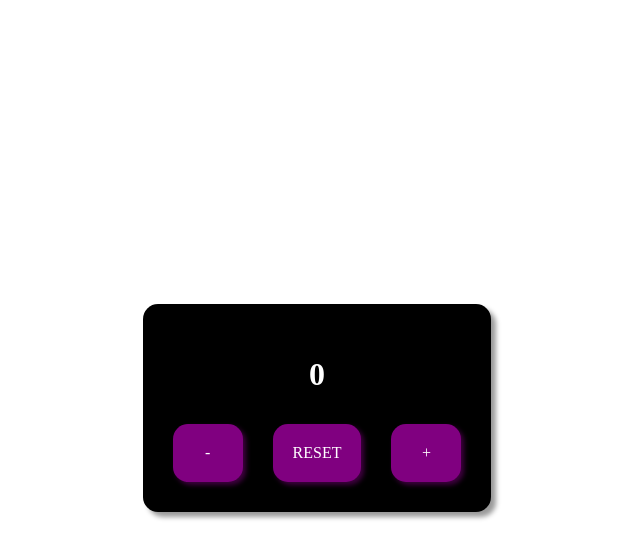
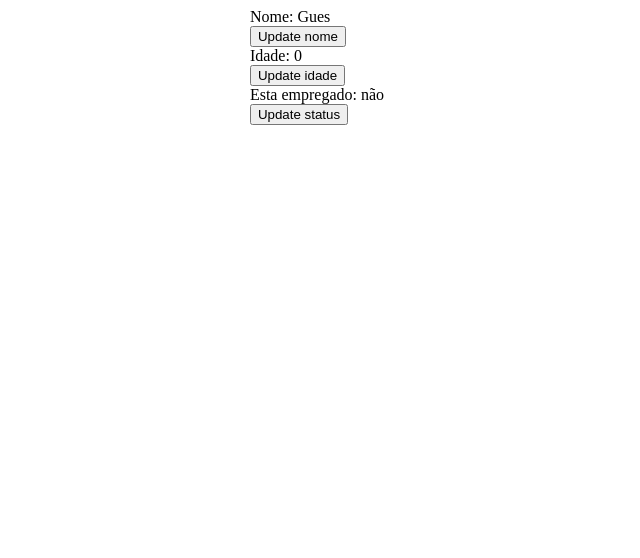
Before and after one commit to GUGOFO/Estudos-React, a React (Vite) app: page / in a window 1280 px wide. Shown: the top 558 px of the page, without its empty margins (323-963 px from the left). Built offline with nearby package versions, Linux system fonts and the light colour scheme.

Commit message:
useState

```diff
--- a/src/App.jsx
+++ b/src/App.jsx
@@ -1,21 +1,9 @@
-import BtnDiminuir from "./jsx/Contador/BtnDiminuir.jsx";
-import BtnAumentar from "./jsx/Contador/BtnAumentar.jsx";
-import BtnRezetar from "./jsx/Contador/BtnRezetar.jsx";
-import Display from "./jsx/Contador/Display.jsx";
-
-import Styles from "./jsx/Contador/Styles.module.css"
+import UseState from "./jsx/useState/UseState";
 
 function App(){
 
     return(
-        <div className={Styles.container}>
-            <Display/>
-            <div className={Styles.btnDivs}>
-                <BtnDiminuir/>
-                <BtnRezetar/>
-                <BtnAumentar/>
-            </div>
-        </div>
+        <UseState/>
     );
 }
 
--- /dev/null
+++ b/src/jsx/useState/UseState.jsx
@@ -0,0 +1,38 @@
+import React, {useState} from "react"
+
+function UseState(){
+
+    const [nome, useName] = useState("Gues");
+
+    const updateName = () => {
+        useName("Gustavo");
+    }
+
+    const [idade, useIdade] = useState(0);
+
+    const updateIdade = () => {
+        useIdade(idade + 1);
+    }
+
+    const [estaEmpregado, useEstaEmpregado] = useState(false);
+
+    const updateEstaEmpregado = () => {
+        useEstaEmpregado(!estaEmpregado);
+    }
+
+    return(
+        <>
+
+            <div>Nome: {nome}</div>
+            <button onClick={updateName}>Update nome</button>
+
+            <div>Idade: {idade}</div>
+            <button onClick={updateIdade}>Update idade</button>
+
+            <div>Esta empregado: {estaEmpregado ? "sim" : "não"}</div>
+            <button onClick={updateEstaEmpregado}>Update status</button>
+        </>
+    );
+}
+
+export default UseState
```
